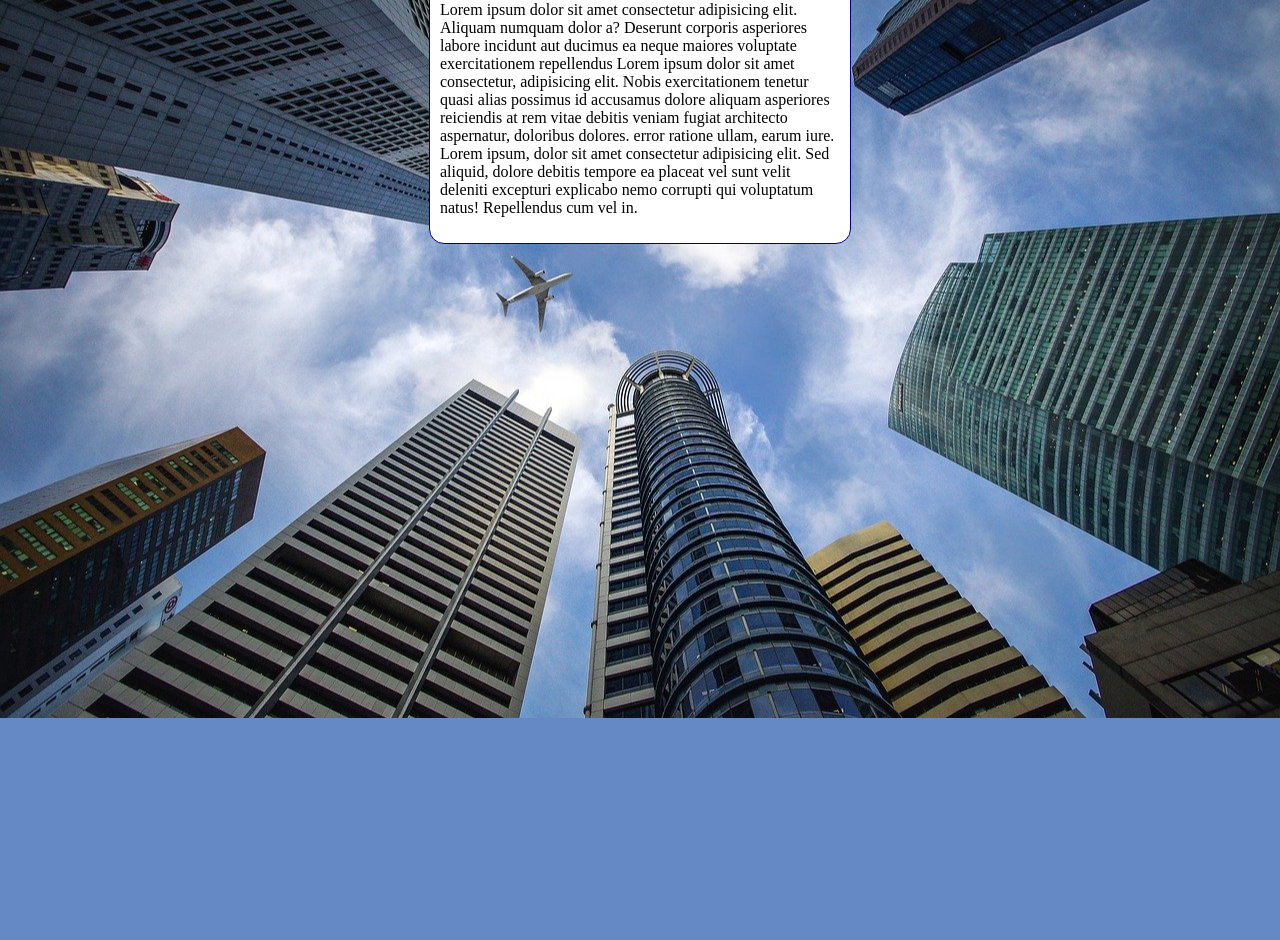
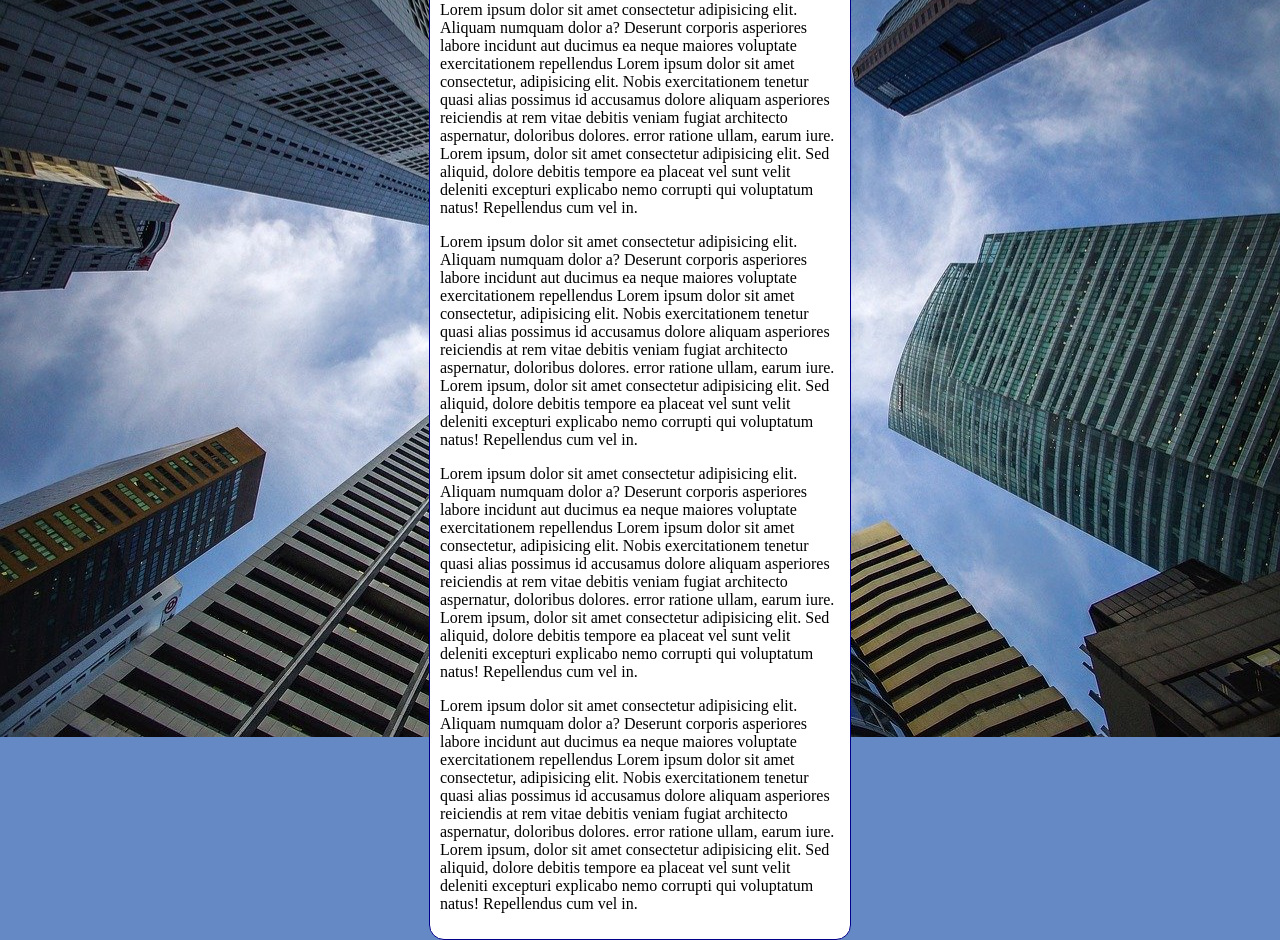
Before and after one commit to Vitor1707/html-css, a plain HTML site: page exercicios/ex022/fundo006.html in a window 1280 px wide. Shown: the part 98-1038 px from the top of the page. Before the commit the page ends 816 px from the top, so only its background shows below. Drawn offline with Linux system fonts and the light colour scheme.

Commit message:
atualizei

```diff
--- a/exercicios/ex022/fundo006.html
+++ b/exercicios/ex022/fundo006.html
@@ -30,6 +30,9 @@
     <main>
         <h1>Teste de Imagem de fundo</h1>
         <p>Lorem ipsum dolor sit amet consectetur adipisicing elit. Aliquam numquam dolor a? Deserunt corporis asperiores labore incidunt aut ducimus ea neque maiores voluptate exercitationem repellendus Lorem ipsum dolor sit amet consectetur, adipisicing elit. Nobis exercitationem tenetur quasi alias possimus id accusamus dolore aliquam asperiores reiciendis at rem vitae debitis veniam fugiat architecto aspernatur, doloribus dolores. error ratione ullam, earum iure. Lorem ipsum, dolor sit amet consectetur adipisicing elit. Sed aliquid, dolore debitis tempore ea placeat vel sunt velit deleniti excepturi explicabo nemo corrupti qui voluptatum natus! Repellendus cum vel in.</p>
+        <p>Lorem ipsum dolor sit amet consectetur adipisicing elit. Aliquam numquam dolor a? Deserunt corporis asperiores labore incidunt aut ducimus ea neque maiores voluptate exercitationem repellendus Lorem ipsum dolor sit amet consectetur, adipisicing elit. Nobis exercitationem tenetur quasi alias possimus id accusamus dolore aliquam asperiores reiciendis at rem vitae debitis veniam fugiat architecto aspernatur, doloribus dolores. error ratione ullam, earum iure. Lorem ipsum, dolor sit amet consectetur adipisicing elit. Sed aliquid, dolore debitis tempore ea placeat vel sunt velit deleniti excepturi explicabo nemo corrupti qui voluptatum natus! Repellendus cum vel in.</p>
+        <p>Lorem ipsum dolor sit amet consectetur adipisicing elit. Aliquam numquam dolor a? Deserunt corporis asperiores labore incidunt aut ducimus ea neque maiores voluptate exercitationem repellendus Lorem ipsum dolor sit amet consectetur, adipisicing elit. Nobis exercitationem tenetur quasi alias possimus id accusamus dolore aliquam asperiores reiciendis at rem vitae debitis veniam fugiat architecto aspernatur, doloribus dolores. error ratione ullam, earum iure. Lorem ipsum, dolor sit amet consectetur adipisicing elit. Sed aliquid, dolore debitis tempore ea placeat vel sunt velit deleniti excepturi explicabo nemo corrupti qui voluptatum natus! Repellendus cum vel in.</p>
+        <p>Lorem ipsum dolor sit amet consectetur adipisicing elit. Aliquam numquam dolor a? Deserunt corporis asperiores labore incidunt aut ducimus ea neque maiores voluptate exercitationem repellendus Lorem ipsum dolor sit amet consectetur, adipisicing elit. Nobis exercitationem tenetur quasi alias possimus id accusamus dolore aliquam asperiores reiciendis at rem vitae debitis veniam fugiat architecto aspernatur, doloribus dolores. error ratione ullam, earum iure. Lorem ipsum, dolor sit amet consectetur adipisicing elit. Sed aliquid, dolore debitis tempore ea placeat vel sunt velit deleniti excepturi explicabo nemo corrupti qui voluptatum natus! Repellendus cum vel in.</p>
 
     </main>
 </body>
```
